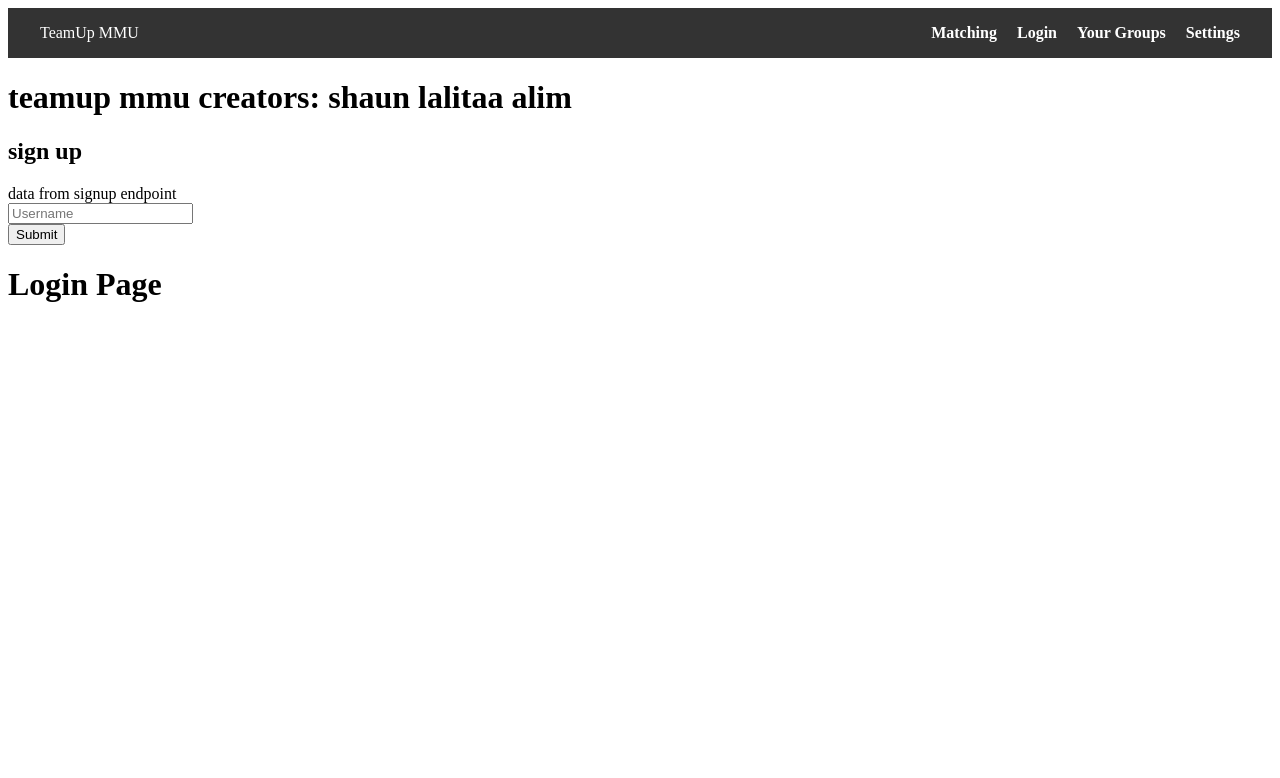
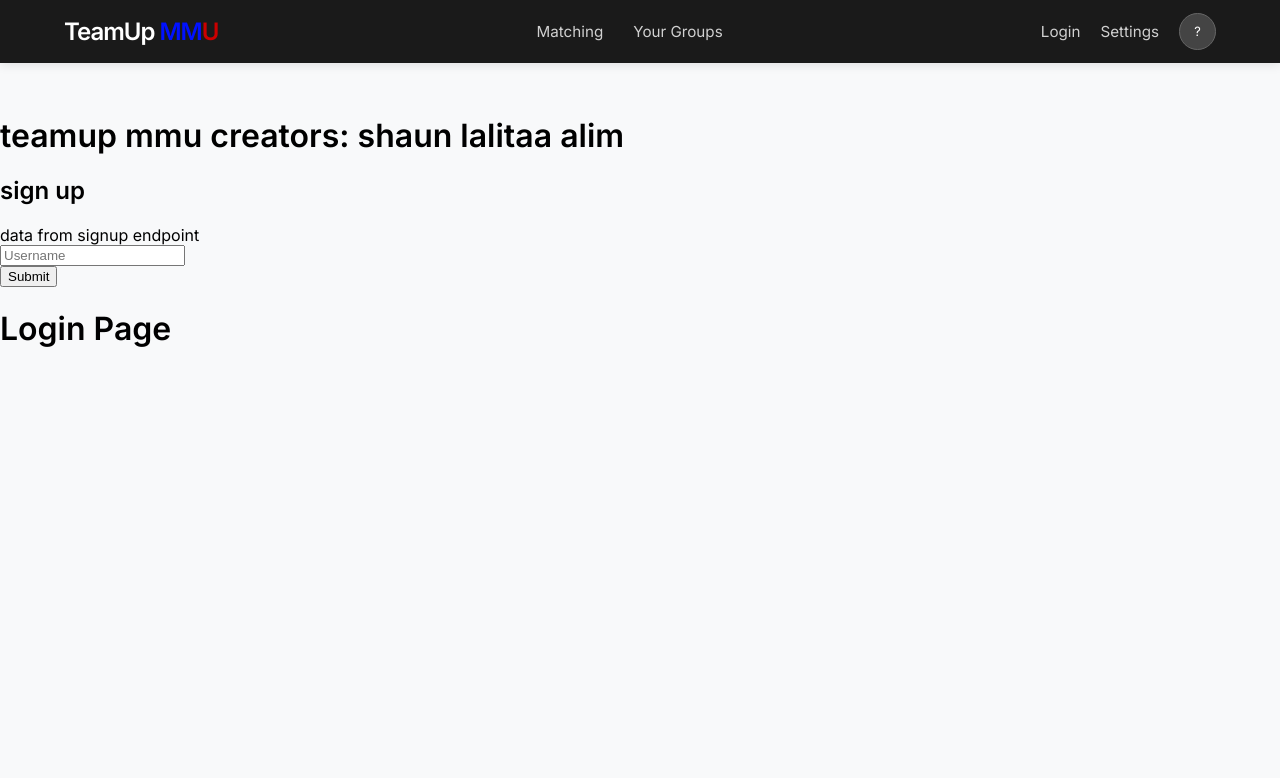
Before and after one commit to LalitaaTri/Mini-IT-project, a Django app: page / in a window 1280 px wide. Shown: the top 778 px of the page. Run offline with Django 5.2, Linux system fonts and the light colour scheme.

Commit message:
Added some styling to navbar

```diff
--- a/teamup_mmu/templates/nav.html
+++ b/teamup_mmu/templates/nav.html
@@ -1,41 +1,112 @@
-<!-- wanted the nav bar to be showing in all pages so im making a file here -->
+<!DOCTYPE html>
+<html lang="en">
+<head>
+    <meta charset="UTF-8">
+    <title>TeamUp MMU</title>
+    <link href="https://fonts.googleapis.com/css2?family=Inter:wght@400;600&display=swap" rel="stylesheet">
+
     <style>
+        body {
+            margin: 0;
+            font-family: 'Inter', sans-serif; /* Changes the font to something sleek */
+            background-color: #f8f9fa;
+        }
+
         nav {
-        background-color: #333;
+            background-color: #1a1a1a;
             display: flex;
-        justify-content: space-between; /* Puts logo on left, links on right */
+            justify-content: space-between; /* This is the secret sauce for Left-Middle-Right */
             align-items: center;
-        padding: 1rem 2rem;
+            padding: 0.8rem 4rem;
             color: white;
+            box-shadow: 0 2px 10px rgba(0,0,0,0.1);
+        }
+
+        .nav-right {
+            gap: 20px;
+        }
+
+        .logo {
+            font-size: 1.5rem;
+            font-weight: 600;
+            letter-spacing: -1px;
+        }
+
+        .logo .MM {
+            color: #0011ff; /* Blue for MM */
+        }
+
+        .logo .U {
+            color: #cb0000; /* Red for U */
+        }
+
+        .profile-circle {
+            width: 35px;
+            height: 35px;
+            background-color: #444;
+            border-radius: 50%;
+            display: flex;
+            justify-content: center;
+            align-items: center;
+            font-size: 0.8rem;
+            border: 1px solid #666;
+            cursor: pointer;
+        }
+
+        .profile-circle:hover {
+            background-color: #555;
         }
 
         nav ul {
             list-style: none;
             display: flex;
-        gap: 20px; /* Space between links */
+            align-items: center;
+            gap: 30px;
             margin: 0;
+            padding: 0;
         }
 
         nav a {
-        color: white;
+            color: #d1d1d1;
             text-decoration: none;
-        font-weight: bold;
+            font-size: 0.95rem;
+            font-weight: 500;
+            transition: color 0.3s ease; /* Smooth hover effect */
         }
 
         nav a:hover {
-        color: #ffcc00; /* Changes color when you hover */
+            color: #ffffff; /* Highlights white on hover */
         }
+
+        /* Styling for the content area below the nav */
+        .container {
+            padding-top: 2rem;
+        }
+
     </style>
+</head>
 
+<body>
+    <!-- Navigation Bar -->
     <nav>
-    <div class="logo">TeamUp MMU</div>
-    <ul>
-        <li><a href="/">Matching</a></li>
-        <li><a href="/login">Login</a></li>
-        <li><a href="/groups">Your Groups</a></li>
-        <li><a href="/settings">Settings</a></li>
+        <div class="logo">TeamUp <span class="MM">MM</span><span class="U">U</span></div>
+
+        <ul class="nav-middle">
+            <li><a href="#">Matching</a></li>
+            <li><a href="#">Your Groups</a></li>
         </ul>
+
+        <ul class="nav-right">
+            <li><a href="#">Login</a></li>
+            <li><a href="#">Settings</a></li>
+            <li><div class="profile-circle">?</div></li> </ul>
     </nav>
 
+    <!-- Content Area -->
+    <div class="container">
         {% block content %}
         {% endblock %}
+    </div>
+
+</body>
+</html>
```
Lines whose indentation alone changed are shown as unchanged.
